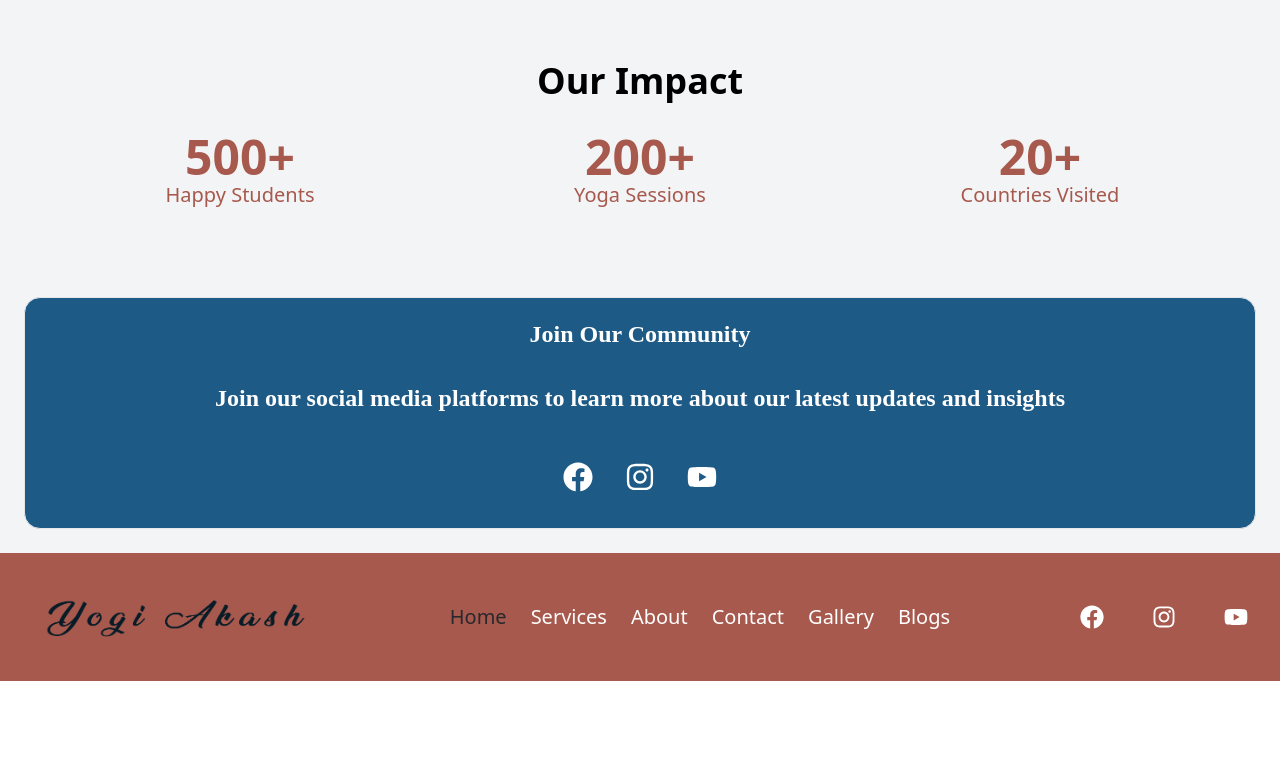
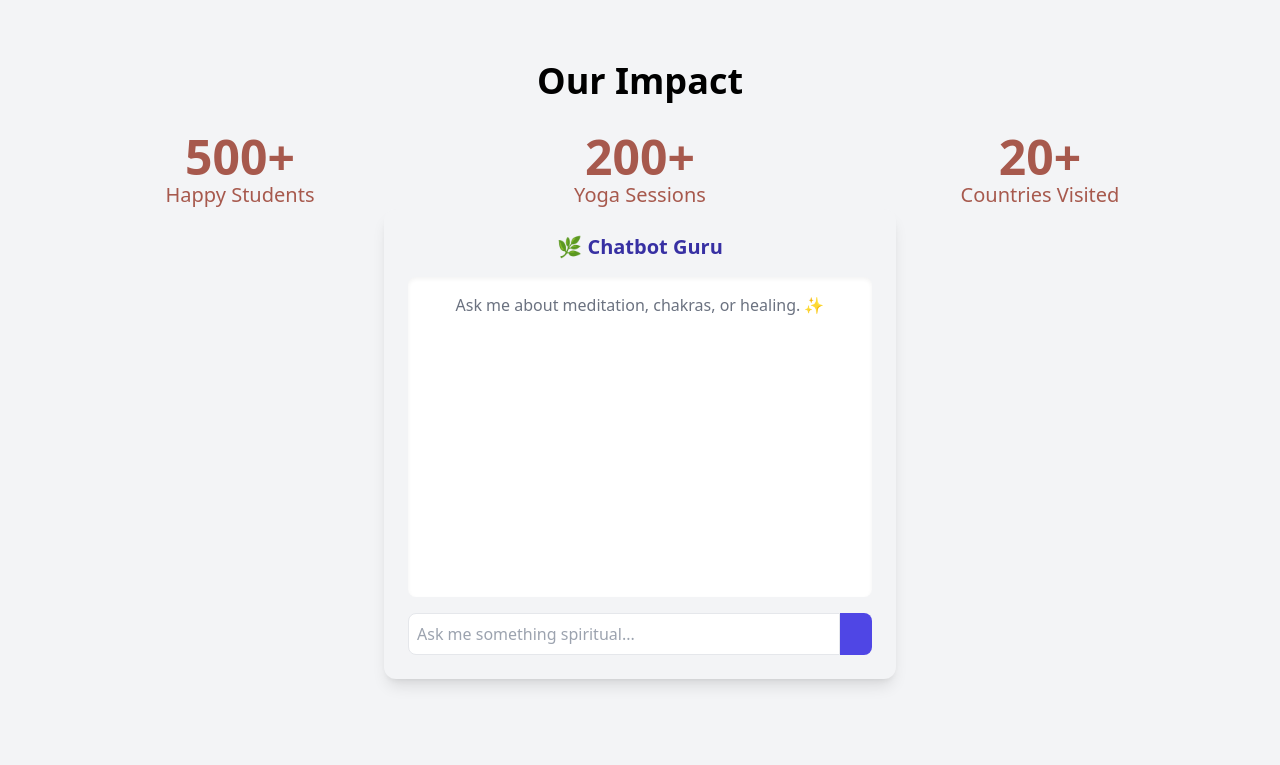
Before and after one commit to shashankapoudel/master-akash-portfolio, a React (Vite) app: page / in a window 1280 px wide. Shown: the part 2000-2765 px from the top of the page. Before the commit the page ends 2681 px from the top, so only its background shows below. Built offline with nearby package versions, Linux system fonts and the light colour scheme.

Commit message:
latest changes

```diff
--- a/package.json
+++ b/package.json
@@ -13,11 +13,14 @@
     "@emotion/react": "^11.14.0",
     "@emotion/styled": "^11.14.0",
     "@mui/material": "^6.4.0",
+    "cohere-ai": "^7.15.4",
     "country-list": "^2.3.0",
     "emailjs-com": "^3.2.0",
     "framer-motion": "^12.0.6",
+    "googleapis": "^144.0.0",
     "libphonenumber-js": "^1.11.19",
     "moment-timezone": "^0.5.47",
+    "openai": "^4.82.0",
     "react": "^18.3.1",
     "react-calendar": "^5.1.0",
     "react-calendly": "^4.3.1",
--- a/src/components/Quotes.jsx
+++ b/src/components/Quotes.jsx
@@ -33,7 +33,6 @@ const Quotes = () => {
                         <p> <span className='font-extrabold text-4xl'> " </span> When sound resonates with your soul, healing becomes effortless
 
                         </p>
-
                     </div>
 
                 </div>
--- a/src/components/StatsCounter.jsx
+++ b/src/components/StatsCounter.jsx
@@ -2,6 +2,9 @@
 
 import React, { useState, useEffect } from 'react';
 import { useInView } from 'react-intersection-observer';
+import ChatbotGuru from './flower';
+import Chatbot from './flower';
+
 
 const StatsCounter = () => {
     const [count1, setCount1] = useState(0);
@@ -54,6 +57,7 @@ const StatsCounter = () => {
                     </div>
                 </div>
             </div>
+            <Chatbot />
         </section>
     );
 };
--- /dev/null
+++ b/src/components/flower.jsx
@@ -0,0 +1,92 @@
+import React, { useState } from "react";
+// import { PaperPlaneIcon, Loader2 } from "lucide-react"; // Icons
+import OpenAI from "openai";
+
+const ChatbotGuru = () => {
+    const [messages, setMessages] = useState([]);
+    const [input, setInput] = useState("");
+    const [loading, setLoading] = useState(false);
+
+    const openai = new OpenAI({
+        apiKey: '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', // Secure API Key
+        dangerouslyAllowBrowser: true, // Allows frontend API call
+    });
+
+    const sendMessage = async () => {
+        if (!input.trim()) return;
+
+        const userMessage = { role: "user", content: input };
+        setMessages([...messages, userMessage]);
+        setInput("");
+        setLoading(true);
+
+        try {
+            const response = await openai.chat.completions.create({
+                model: "gpt-3.5-turbo", // Change to "gpt-3.5-turbo" if needed
+                messages: [
+                    { role: "system", content: "You are a spiritual guru guiding meditation and healing." },
+                    ...messages,
+                    userMessage,
+                ],
+                max_tokens: 150,
+            });
+
+            const botMessage = {
+                role: "assistant",
+                content: response.choices[0]?.message?.content || "Seek peace within. 🌿",
+            };
+
+            setMessages((prevMessages) => [...prevMessages, botMessage]);
+        } catch (error) {
+            console.error("OpenAI API Error:", error);
+            setMessages((prevMessages) => [
+                ...prevMessages,
+                { role: "assistant", content: "I sense an energy block... Try again later. 🙏" },
+            ]);
+        }
+
+        setLoading(false);
+    };
+
+    return (
+        <div className="max-w-lg mx-auto p-6 bg-gray-100 rounded-xl shadow-lg">
+            <h2 className="text-xl font-semibold text-center text-indigo-800">🌿 Chatbot Guru</h2>
+            <div className="mt-4 h-80 overflow-y-auto bg-white p-4 rounded-lg shadow-inner">
+                {messages.length === 0 ? (
+                    <p className="text-gray-500 text-center">Ask me about meditation, chakras, or healing. ✨</p>
+                ) : (
+                    messages.map((msg, idx) => (
+                        <div key={idx} className={`p-2 ${msg.role === "user" ? "text-right" : "text-left"}`}>
+                            <p
+                                className={`inline-block px-3 py-2 rounded-lg ${msg.role === "user" ? "bg-indigo-500 text-white" : "bg-gray-200 text-gray-800"
+                                    }`}
+                            >
+                                {msg.content}
+                            </p>
+                        </div>
+                    ))
+                )}
+            </div>
+
+            <div className="flex mt-4">
+                <input
+                    type="text"
+                    className="flex-1 p-2 border rounded-l-lg focus:outline-none"
+                    placeholder="Ask me something spiritual..."
+                    value={input}
+                    onChange={(e) => setInput(e.target.value)}
+                    onKeyDown={(e) => e.key === "Enter" && sendMessage()}
+                />
+                <button
+                    className="bg-indigo-600 text-white px-4 py-2 rounded-r-lg flex items-center"
+                    onClick={sendMessage}
+                    disabled={loading}
+                >
+                    {/* {loading ? <Loader2 className="animate-spin" size={18} /> : <PaperPlaneIcon size={18} />} */}
+                </button>
+            </div>
+        </div>
+    );
+};
+
+export default ChatbotGuru;
--- a/src/components/schedule.jsx
+++ b/src/components/schedule.jsx
@@ -58,7 +58,7 @@ const Schedule = () => {
     return (
         <div className="flex flex-col items-center text-black p-2 lg:p-4 gap-2 w-full">
 
-            <h2 className=" text-lg lg:text-xl font-semibold mb-4 text-white bg-[#a7594d] p-3 rounded-xl font-poppins">
+            <h2 className=" text-lg lg:text-xl font-semibold mb-4 text-white bg-gradient-to-br from-[#a7594d] to-[#f4c2a1] p-2 rounded-xl font-playfair-display">
                 Schedule Call with Akash
             </h2>
 
--- a/src/pages/services.jsx
+++ b/src/pages/services.jsx
@@ -603,10 +603,12 @@ const ServicesPage = () => {
                 </motion.div>
             </div>
 
-            <div className="space-y-12 mt-12 p-16 flex items-center justify-center">
-                <div className="grid grid-cols-1 md:grid-cols-2 lg:grid-cols-2 gap-6 lg:gap-8">
+            <div className="w-full space-y-12 mt-12 p-4 lg:p-16 flex items-center justify-center">
+                <div className="w-full grid grid-cols-1 md:grid-cols-2 lg:grid-cols-2 gap-6 lg:gap-8 ">
                     {services.map((service, index) => (
-                        <ServiceCard key={index} service={service} />
+                        <ServiceCard
+                            className='w-full'
+                            key={index} service={service} />
                     ))}
                 </div>
             </div>
```
Also changed, not shown: 1 other file (tests, documents, lock files or other folders).
